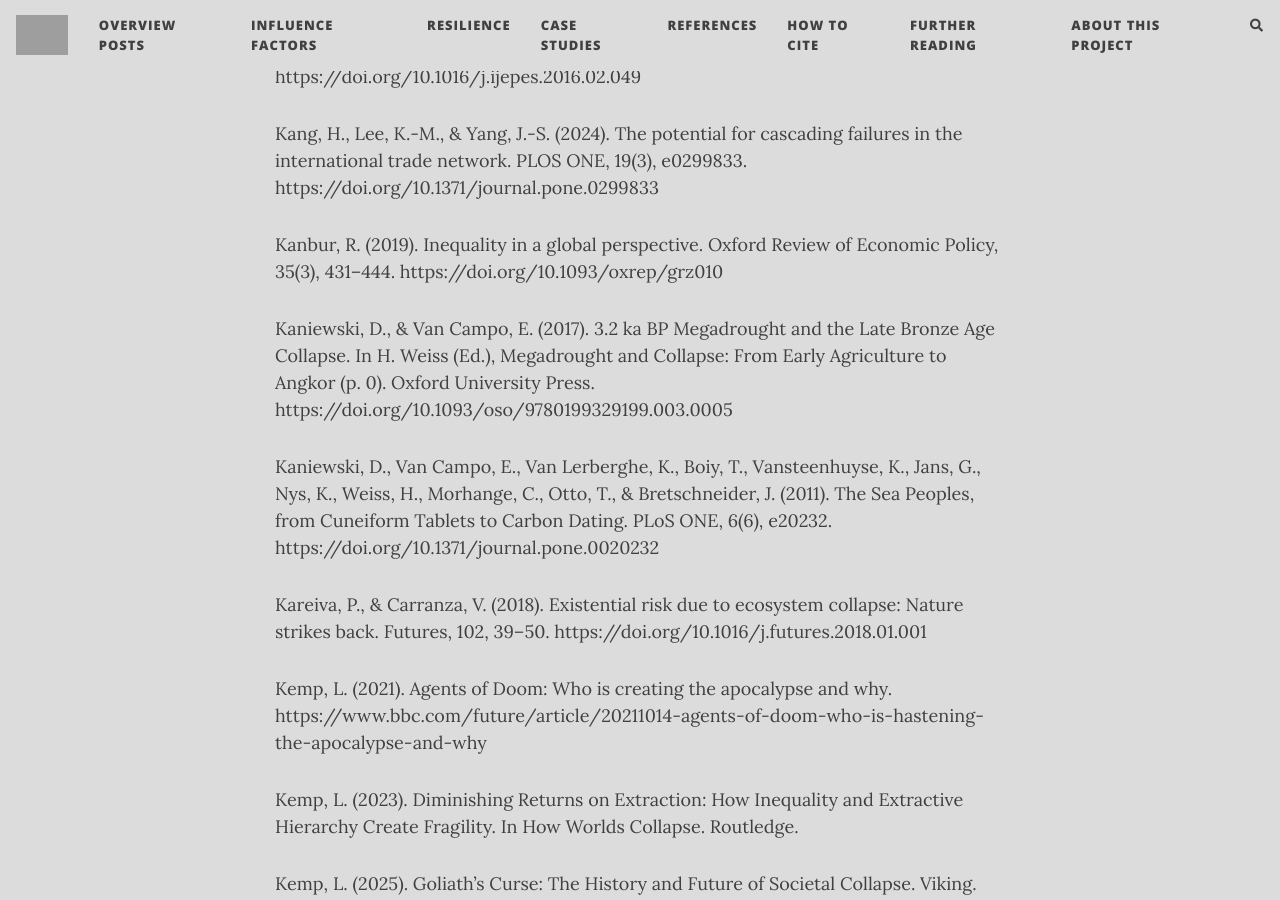
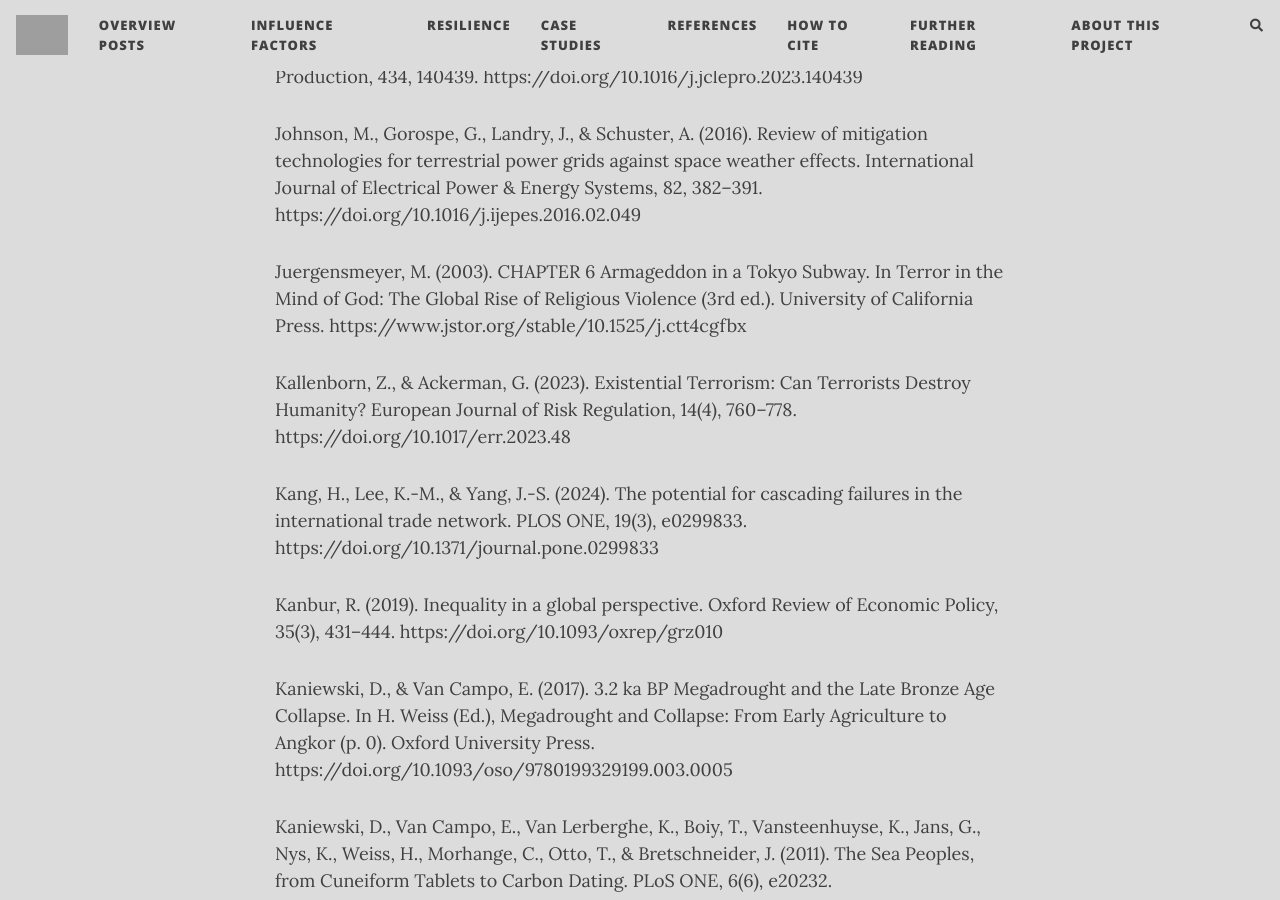
Before and after one commit to florianjehn/Societal_Collapse, a Jekyll site: the page built from references.md, in a window 1280 px wide and 900 px high, scrolled down 10773 px. Built offline with Jekyll 4.4.1, drawn with Linux system fonts in a browser that asks for light colours; nearby versions of some CDN libraries; comment, search, counter and statistics services are not loaded; some of the changed text lies outside the part shown; grey boxes are pictures that could not be loaded.

Commit message:
Update references.md

```diff
--- a/references.md
+++ b/references.md
@@ -8,6 +8,8 @@
 Alexander, P., Brown, C., Arneth, A., Finnigan, J., Moran, D., & Rounsevell, M. D. A. (2017). Losses, inefficiencies and waste in the global food system. Agricultural Systems, 153, 190–200. https://doi.org/10.1016/j.agsy.2017.01.014
 
 Allen, K., Reide, F., Gouramanis, C., Keenan, B., Stoffel, M., Hu, A., & Ionita, M. (2022). Coupled insights from palaeoenvironmental, historical and archaeological archives to support social-ecological resilience and the Sustainable Development Goals. Environmental Research Letters, 17. https://doi.org/10.1088/1748-9326/ac6967
+
+Althaus, D., & Baumann, T. (2020). Reducing long-term risks from malevolent actors. Center on Long-Term Risk. https://longtermrisk.org/files/Reducing_long_term_risks_from_malevolent_actors.pdf
 
 Alvesson, M., & Sandberg, J. (2013). Constructing Research Questions: Doing Interesting Research. SAGE Publications Ltd. https://doi.org/10.4135/9781446270035
 
@@ -187,6 +189,10 @@
 
 Johnson, M., Gorospe, G., Landry, J., & Schuster, A. (2016). Review of mitigation technologies for terrestrial power grids against space weather effects. International Journal of Electrical Power & Energy Systems, 82, 382–391. https://doi.org/10.1016/j.ijepes.2016.02.049
 
+Juergensmeyer, M. (2003). CHAPTER 6 Armageddon in a Tokyo Subway. In Terror in the Mind of God: The Global Rise of Religious Violence (3rd ed.). University of California Press. https://www.jstor.org/stable/10.1525/j.ctt4cgfbx
+
+Kallenborn, Z., & Ackerman, G. (2023). Existential Terrorism: Can Terrorists Destroy Humanity? European Journal of Risk Regulation, 14(4), 760–778. https://doi.org/10.1017/err.2023.48
+
 Kang, H., Lee, K.-M., & Yang, J.-S. (2024). The potential for cascading failures in the international trade network. PLOS ONE, 19(3), e0299833. https://doi.org/10.1371/journal.pone.0299833
 
 Kanbur, R. (2019). Inequality in a global perspective. Oxford Review of Economic Policy, 35(3), 431–444. https://doi.org/10.1093/oxrep/grz010
@@ -256,6 +262,8 @@
 Marinatos, S. (1939). The Volcanic Destruction of Minoan Crete. Antiquity, 13(52), 425–439. https://doi.org/10.1017/S0003598X00028088
 
 Meadows, D. H., Club of Rome, & Potomac Associates (Eds.). (1974). The limits to growth: A report for the club of rome’s project on the predicament of mankind (2. ed). Universe books.
+
+Meggitt, J. J. (2020). The Problem of Apocalyptic Terrorism. Journal of Religion and Violence, 8(1), 58–104. https://doi.org/10.5840/jrv202061173
 
 Meinshausen, M., Schleussner, C.-F., Beyer, K., Bodeker, G., Boucher, O., Canadell, J. G., Daniel, J. S., Diongue-Niang, A., Driouech, F., Fischer, E., Forster, P., Grose, M., Hansen, G., Hausfather, Z., Ilyina, T., Kikstra, J. S., Kimutai, J., King, A. D., Lee, J.-Y., … Nicholls, Z. (2024). A perspective on the next generation of Earth system model scenarios: Towards representative emission pathways (REPs). Geoscientific Model Development, 17(11), 4533–4559. https://doi.org/10.5194/gmd-17-4533-2024
 
@@ -333,6 +341,8 @@
 
 Sandberg, A. (2023). The Lifespan of Civilizations: Do Societies “Age,” or Is Collapse Just Bad Luck? In How Worlds Collapse. Routledge.
 
+Sandberg, A., & Nelson, C. (2020). Who Should We Fear More: Biohackers, Disgruntled Postdocs, or Bad Governments? A Simple Risk Chain Model of Biorisk. Health Security, 18(3), 155–163. https://doi.org/10.1089/hs.2019.0115
+
 Savitch, E., Frank, A., Carroll-Nellenback, J., Haqq-Misra, J., Kleidon, A., & Alberti, M. (2021). Triggering a Climate Change Dominated “Anthropocene”: Is It Common among Exocivilizations? The Astronomical Journal, 162(5), 196. https://doi.org/10.3847/1538-3881/ac1a71
 
 Scheffer, M., van Nes, E. H., Kemp, L., Kohler, T. A., Lenton, T. M., & Xu, C. (2023). The vulnerability of aging states: A survival analysis across premodern societies. Proceedings of the National Academy of Sciences, 120(48), e2218834120. https://doi.org/10.1073/pnas.2218834120
@@ -364,6 +374,8 @@
 Stauffer, M., Kirsch-Wood, J., Stevance, A.-S., Mani, L., Sundaram, L., Dryhurst, S., & Seifert, K. (2023). Hazards with Escalation Potential Governing the Drivers of Global and Existential Catastrophes. United Nations Office for Disaster Risk Reduction.
 
 Steffen, W., Rockström, J., Richardson, K., Lenton, T. M., Folke, C., Liverman, D., Summerhayes, C. P., Barnosky, A. D., Cornell, S. E., Crucifix, M., Donges, J. F., Fetzer, I., Lade, S. J., Scheffer, M., Winkelmann, R., & Schellnhuber, H. J. (2018). Trajectories of the Earth System in the Anthropocene. Proceedings of the National Academy of Sciences, 115(33), Article 33.
+
+Stevens, D., & Banducci, S. (2022). What Are You Afraid of? Authoritarianism, Terrorism, and Threat. Political Psychology, 43(6), 1081–1100. https://doi.org/10.1111/pops.12804
 
 Stiglitz, J. E. (2018). Where modern macroeconomics went wrong. Oxford Review of Economic Policy, 34(1–2), 70–106. https://doi.org/10.1093/oxrep/grx057
 
```
